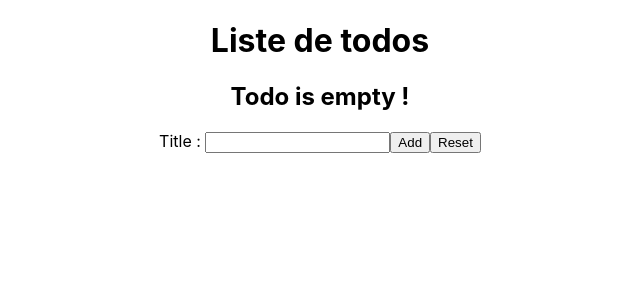
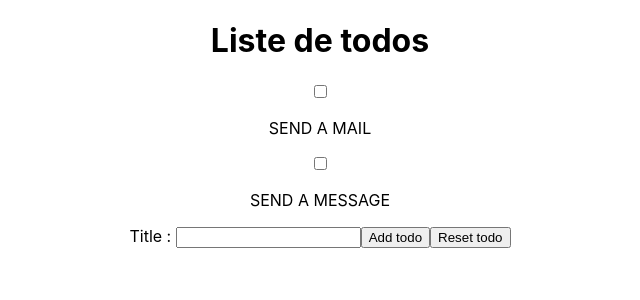
Before and after one commit to AmauryGranvillain/TodoApplication, a React (Create React App) app: page / in a window 1280 px wide. Shown: the top 300 px of the page, without its empty margins (320-960 px from the left). Built offline with nearby package versions, Linux system fonts and the light colour scheme.

Commit message:
Mise en place du redux

```diff
--- a/package.json
+++ b/package.json
@@ -3,9 +3,13 @@
   "version": "0.1.0",
   "private": true,
   "dependencies": {
+    "prop-types": "^15.6.2",
     "react": "^16.6.3",
     "react-dom": "^16.6.3",
-    "react-scripts": "2.1.1"
+    "react-redux": "^6.0.0",
+    "react-scripts": "2.1.1",
+    "redux": "^4.0.1",
+    "redux-logger": "^3.0.6"
   },
   "scripts": {
     "start": "react-scripts start",
--- a/src/App.js
+++ b/src/App.js
@@ -1,15 +1,31 @@
 import React, { Component } from 'react';
 import logo from './logo.svg';
 import './App.css';
-import TodoContainer from './TodoContainer';
+import {TodoContainer} from './TodoContainer';
+import { Provider } from 'react-redux';
+import { combineReducers, createStore, applyMiddleware } from 'redux';
+import {createLogger} from 'redux-logger';
+import {todoReducer} from './todoReducer'
+
+const reducer = combineReducers({
+  todos: todoReducer,
+});
+
+const logger = createLogger({
+  level:'log',
+});
+
+const store = createStore(reducer, applyMiddleware(logger));
 
 class App extends Component {
   render() {
     return (
-      <div className="App">
-        <h1>Liste de todos</h1>
-        <TodoContainer />
-      </div>
+      <Provider store={store}>
+        <div className="App">
+          <h1>Liste de todos</h1>
+          <TodoContainer />
+        </div>
+      </Provider>
     );
   }
 }
--- a/src/TodoContainer.js
+++ b/src/TodoContainer.js
@@ -1,32 +1,30 @@
 import React, { Component } from 'react';
 import TodoList from './TodoList';
-import TodoForm from './TodoForm'
+import TodoForm from './TodoForm';
 
-class TodoContainer extends React.Component{
-    constructor(props){
-        super(props);
-        this.state = {listTodo: []}
+export class TodoContainer extends React.Component{
+    // constructor(props){
+    //     super(props);
+    //     this.state = {listTodo: []}
 
-        this.addTodo = this.addTodo.bind(this);
-        this.resetTodo = this.resetTodo.bind(this);
-    }
+    //     this.addTodo = this.addTodo.bind(this);
+    //     this.resetTodo = this.resetTodo.bind(this);
+    // }
 
-    addTodo(title){
-        this.setState({listTodo: [...this.state.listTodo, {title: title, isDone: false}]})
-    }
+    // addTodo(title){
+    //     this.setState({listTodo: [...this.state.listTodo, {title: title, isDone: false}]})
+    // }
 
-    resetTodo(){
-        this.setState({listTodo : []})
-    }
+    // resetTodo(){
+    //     this.setState({listTodo : []})
+    // }
 
     render() {
         return (
-          <div className="container-todo">
-            <TodoList listTodo={this.state.listTodo} />
-            <TodoForm addTodo={this.addTodo}/>
-          </div>
+            <div className="container-todo">
+                <TodoList />
+                <TodoForm />
+            </div>
         );
       }
 }
-
-export default TodoContainer;
--- a/src/TodoForm.js
+++ b/src/TodoForm.js
@@ -1,37 +1,49 @@
 import React, { Component } from 'react';
+import {addTodo, resetTodo} from './store/todoAction';
+import { connect } from 'react-redux';
 
 class TodoForm extends React.Component{
     constructor(props){
         super(props);
         this.state = {title:''}
-        this.addTodo = props.addTodo;
+        // this.addTodo = props.addTodo;
 
         this.handleChangeTitle = this.handleChangeTitle.bind(this);
-        this.handleSubmit = this.handleSubmit.bind(this);
+        // this.handleSubmit = this.handleSubmit.bind(this);
     }
 
     handleChangeTitle(event){
         this.setState({title: event.target.value});
     }
-    handleSubmit(event){
-        this.addTodo(this.state.title);
-        event.preventDefault();
-    }
-    resetSubmit(event){
-        this.removeTodo();
-        event.preventDefault();
-    }
+    // handleSubmit(event){
+    //     this.addTodo(this.state.title);
+    //     event.preventDefault();
+    // }
+    // resetSubmit(event){
+    //     this.removeTodo();
+    //     event.preventDefault();
+    // }
     render(){
         return(
-            <form>
+            <div>
                 <label>
                     Title : <input type="text" value={this.state.title} onChange={this.handleChangeTitle}/>
                 </label>
-                <input type="submit" value="Add" onClick={this.handleSubmit}/>
-                <input type="submit" value="Reset" onClick={this.resetSubmit}/>
-            </form>
+                <button onClick={() => this.props.addTodo(this.state.title)}> Add todo</button>
+                <button onClick={() => this.props.resetTodo()}> Reset todo</button>
+            </div>
         );
     }
 }
 
-export default TodoForm;
+const mapStateToProps = state => ({
+    todos: state.todos.list
+});
+const mapDispatchToProps = dispatch => ({
+    addTodo: title => dispatch(addTodo(title)),
+    resetTodo: () => dispatch(resetTodo())
+})
+export default connect(
+    mapStateToProps,
+    mapDispatchToProps,
+)(TodoForm);
--- a/src/TodoList.js
+++ b/src/TodoList.js
@@ -1,26 +1,27 @@
 import React, { Component } from 'react';
-import todosJson from './mocks/todos.json'
-import TodoItem from './TodoItem'
+import todosJson from './mocks/todos.json';
+import TodoItem from './TodoItem';
+import { connect } from 'react-redux';
 
 class TodoList extends React.Component{
     constructor(props){
         super(props);
     }
     render(){
-        const listTodos = this.props.listTodo.map((todo) => {
-            return <TodoItem key={todo.title} title={todo.title} onChange={todo.isDone}/>
-        });
-        if(listTodos.length == 0){
-            return(
-                <div><h2>Todo is empty !</h2></div>
-            );
-        } else {
-            return(
-                <div>{listTodos}</div>
-            );
-        }
-
+        return(
+            <div>
+                {
+                    this.props.todos.map((item) => <TodoItem key= {item.title} title={item.title} />)
+                }
+            </div>
+        )
     }
 }
 
-export default TodoList;
+const mapStateToProps = state => ({
+    todos: state.todos.list
+});
+
+export default connect(
+    mapStateToProps,
+)(TodoList);
--- /dev/null
+++ b/src/store/todoAction.js
@@ -0,0 +1,15 @@
+export const ADD_TODO = 'ADD_TODO';
+export const RESET_TODO = 'RESET_TODO';
+
+export function addTodo(title){
+    return{
+        type: ADD_TODO,
+        title
+    }
+}
+
+export function resetTodo(){
+    return{
+        type: RESET_TODO
+    }
+}
--- /dev/null
+++ b/src/todoReducer.js
@@ -0,0 +1,33 @@
+import {ADD_TODO, RESET_TODO} from './store/todoAction'
+
+export const todoList = [{
+    title: 'Send a mail',
+    isDone: false
+},
+{
+    title: 'Send a message',
+    isDone: false
+}];
+
+export const initialState = {
+    list: todoList,
+};
+
+export function todoReducer (state = initialState, action){
+    switch(action.type){
+        case ADD_TODO:
+            const todo = {
+                title: action.title,
+                isDone: false
+            }
+            return{
+                ...state,
+                list:[...state.list, todo]
+            }
+        case RESET_TODO:
+            return{
+                list: []
+            }
+        default: return state;
+    }
+}
```
Also changed, not shown: 1 other file (tests, documents, lock files or other folders).
